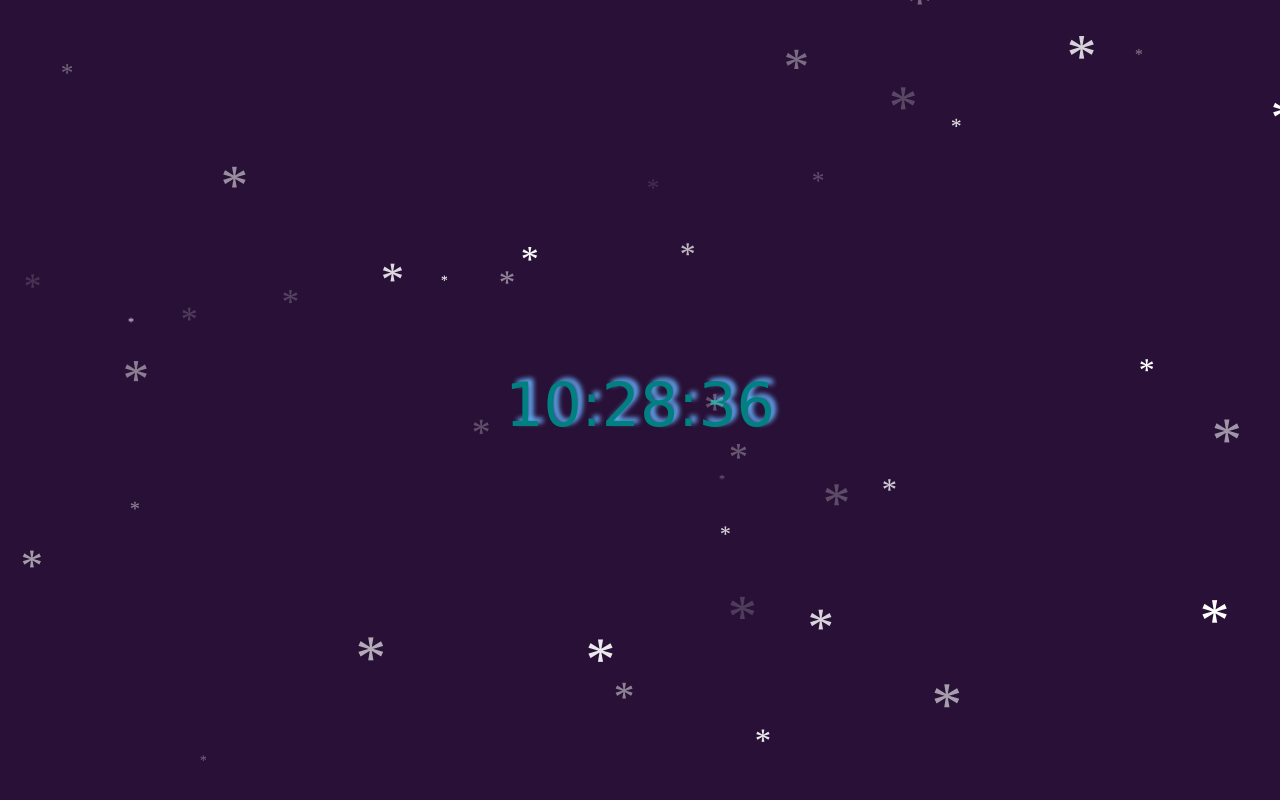
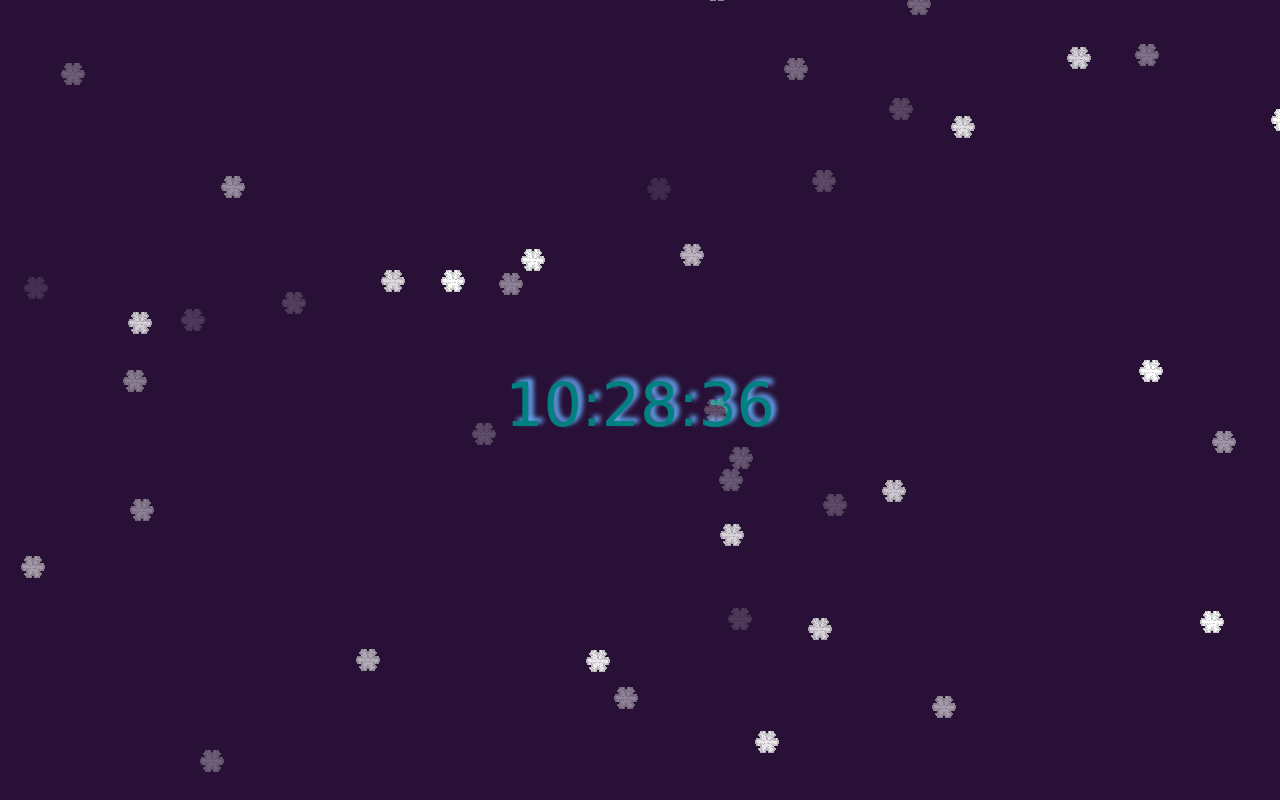
Before and after one commit to gabriellahajdu/snowflake, a plain HTML site: page index.html in a window 1280 px wide. Drawn offline with Linux system fonts and the light colour scheme; a web font is replaced by a local one.

Commit message:
Update index.html

```diff
--- a/index.html
+++ b/index.html
@@ -57,7 +57,7 @@ html, body {
 <body>
 <div id="clock">12:13:14</div>
   <div id="snowflakeContainer">
-    <p class="snowflake">*</p>
+    <img class="snowflake" src="https://github.com/gabriellahajdu/snowflake/blob/gh-pages/snow.gif"/>
 </div>
 <script id="jsbin-javascript">
 function colorClock(){
```
